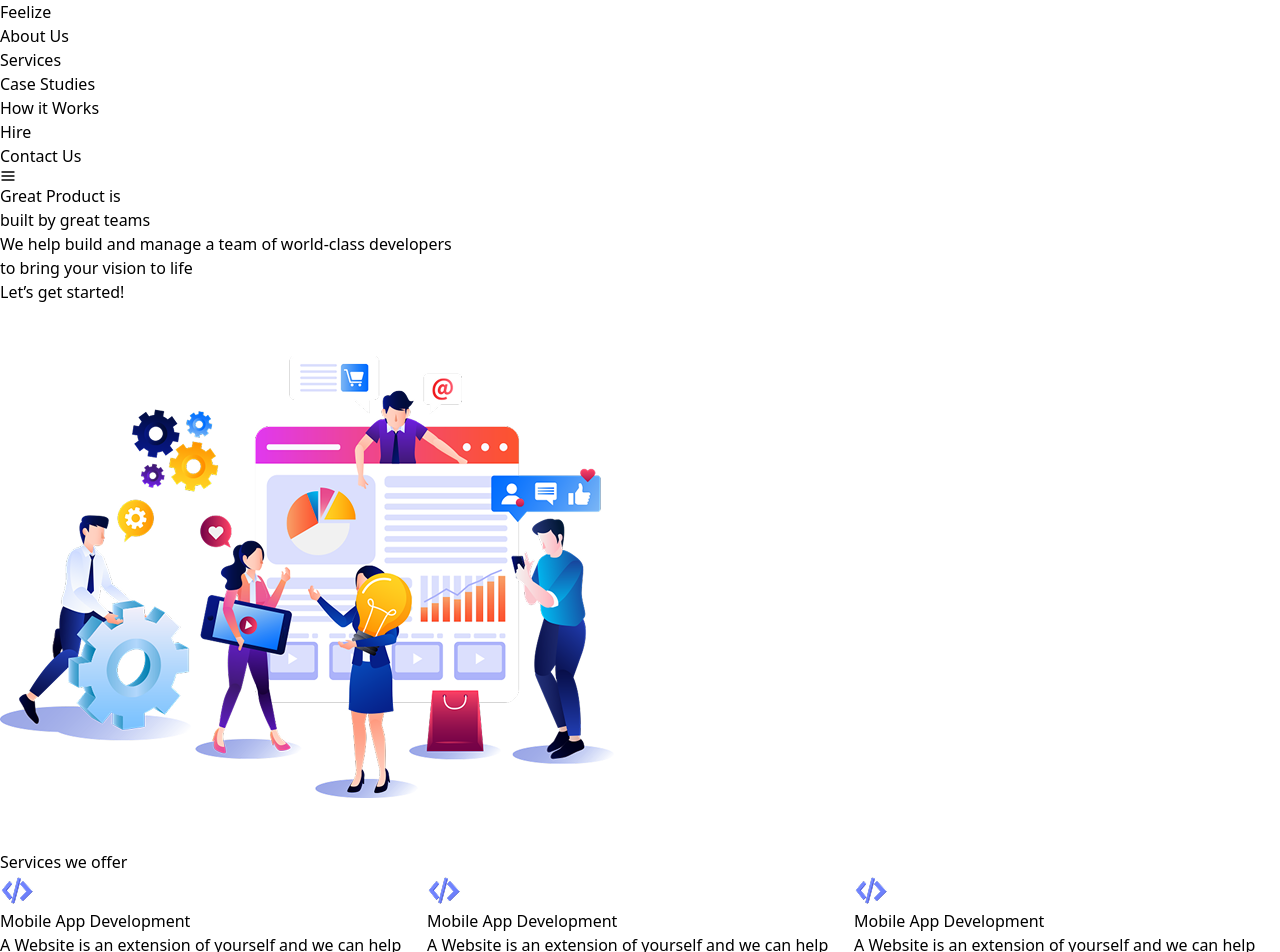
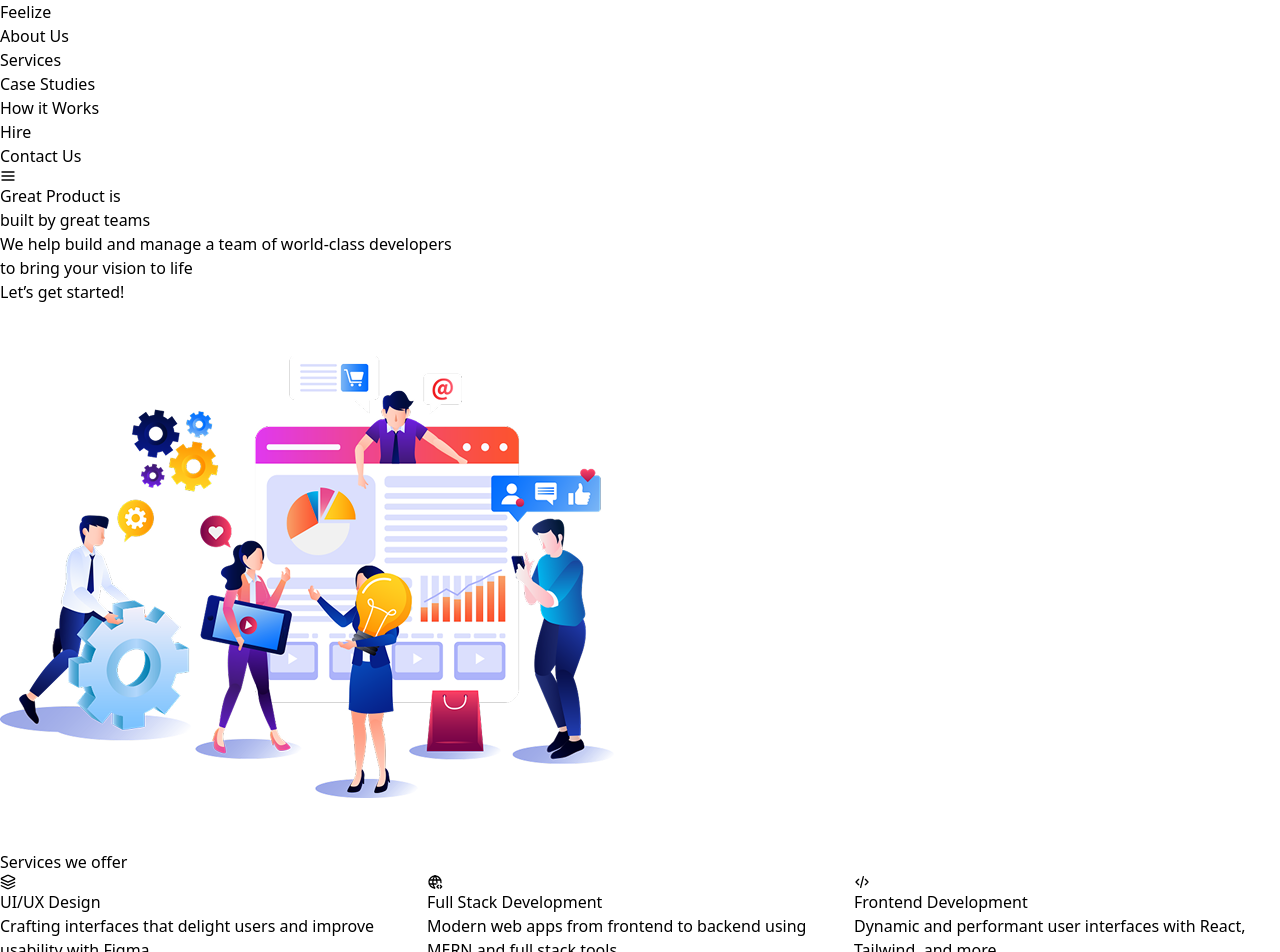
Before and after one commit to DebojitxBhatt/Feelize.com, a React (Vite) app in the folder Frontend/: page / in a window 1280 px wide. Shown: the top 952 px of the page. Built offline with nearby package versions, Linux system fonts and the light colour scheme.

Commit message:
add services section data on website

```diff
--- a/Frontend/package.json
+++ b/Frontend/package.json
@@ -10,6 +10,8 @@
     "preview": "vite preview"
   },
   "dependencies": {
+    "framer-motion": "^12.18.1",
+    "phosphor-react": "^1.4.1",
     "react": "^19.1.0",
     "react-countup": "^6.5.3",
     "react-dom": "^19.1.0",
--- a/Frontend/src/Components/ServicesSection.jsx
+++ b/Frontend/src/Components/ServicesSection.jsx
@@ -1,45 +1,56 @@
  import React, { useState } from 'react';
 import Slider from 'react-slick';
+import { motion } from 'framer-motion';
 import 'slick-carousel/slick/slick.css';
 import 'slick-carousel/slick/slick-theme.css';
-import iocn_1 from '../assets/icon_1.png'
+
+import { TbWorldCode, TbCode, TbServer2 } from "react-icons/tb";
+import { RiWordpressFill } from "react-icons/ri";
+import { LuLayers } from "react-icons/lu";
+import { BiLogoJavascript, BiLogoHtml5, BiLogoCss3 } from "react-icons/bi";
 
 const servicesData = [
   {
     id: 1,
-    title: 'Mobile App Development',
-    icon: iocn_1,
-    description: 'A Website is an extension of yourself and we can help you to express it properly. Your website is your number one marketing asset because we live in a digital age.',
+    title: 'Full Stack Development',
+    icon: <TbWorldCode className="text-4xl text-fuchsia-600" />,
+    description: 'Modern web apps from frontend to backend using MERN and full stack tools.',
   },
   {
-    id: 1,
-    title: 'Mobile App Development',
-    icon: iocn_1,
-    description: 'A Website is an extension of yourself and we can help you to express it properly. Your website is your number one marketing asset because we live in a digital age.',
+    id: 2,
+    title: 'Frontend Development',
+    icon: <TbCode className="text-4xl text-sky-600" />,
+    description: 'Dynamic and performant user interfaces with React, Tailwind, and more.',
   },
   {
-    id: 1,
-    title: 'Mobile App Development',
-    icon: iocn_1,
-    description: 'A Website is an extension of yourself and we can help you to express it properly. Your website is your number one marketing asset because we live in a digital age.',
+    id: 3,
+    title: 'Backend Development',
+    icon: <TbServer2 className="text-4xl text-green-600" />,
+    description: 'High-performance APIs and scalable logic using Node.js and Express.',
   },
   {
-    id: 1,
-    title: 'Mobile App Development',
-    icon: iocn_1,
-    description: 'A Website is an extension of yourself and we can help you to express it properly. Your website is your number one marketing asset because we live in a digital age.',
+    id: 4,
+    title: 'HTML / CSS / JavaScript',
+    icon: (
+      <div className="flex gap-2 text-3xl">
+        <BiLogoHtml5 className="text-orange-600" />
+        <BiLogoCss3 className="text-blue-600" />
+        <BiLogoJavascript className="text-yellow-500" />
+      </div>
+    ),
+    description: 'Pixel-perfect static and interactive websites using foundational tech.',
   },
   {
-    id: 1,
-    title: 'Mobile App Development',
-    icon: iocn_1,
-    description: 'A Website is an extension of yourself and we can help you to express it properly. Your website is your number one marketing asset because we live in a digital age.',
+    id: 5,
+    title: 'WordPress Development',
+    icon: <RiWordpressFill className="text-4xl text-blue-700" />,
+    description: 'Custom plugins, themes, and WordPress CMS websites with flexibility.',
   },
   {
-    id: 1,
-    title: 'Mobile App Development',
-    icon: iocn_1,
-    description: 'A Website is an extension of yourself and we can help you to express it properly. Your website is your number one marketing asset because we live in a digital age.',
+    id: 6,
+    title: 'UI/UX Design',
+    icon: <LuLayers className="text-4xl text-purple-500" />,
+    description: 'Crafting interfaces that delight users and improve usability with Figma.',
   },
 ];
 
@@ -75,23 +86,27 @@ const ServicesSlider = () => {
   };
 
   return (
-    <section className="bg-[#fbfaff] py-16 px-4 text-center overflow-x-hidden scrollbar-hide overflow-y-hidden " id='services'>
+    <section className="bg-[#fbfaff] py-16 px-4 text-center overflow-x-hidden scrollbar-hide overflow-y-hidden" id="services">
       <h2 className="text-3xl md:text-4xl font-bold text-gray-900 mb-10">Services we offer</h2>
 
       <Slider {...settings}>
         {servicesData.map((service, index) => (
           <div key={service.id} className="px-4">
-  <div
+            <motion.div
               className={`
                 transition-all duration-300 p-6 h-full cursor-pointer rounded-xl shadow-md
                 hover:shadow-lg bg-white
                 ${index === activeSlide ? 'border-4 border-pink-500 scale-105' : 'border border-gray-200'}
               `}
+              initial={{ opacity: 0, y: 50 }}
+              animate={{ opacity: 1, y: 0 }}
+              transition={{ duration: 0.5, delay: index * 0.15 }}
+              whileHover={{ scale: 1.05 }}
             >
               {/* Icon */}
               <div className="flex justify-center mb-4">
-      <div className="w-16 h-16 rounded-full bg-pink-100 flex items-center justify-center">
-        <img src={service.icon} alt={service.title} className="w-8 h-8" />
+                <div className="w-16 h-16 rounded-full bg-pink-100 flex items-center justify-center text-2xl">
+                  {service.icon}
                 </div>
               </div>
 
@@ -101,12 +116,9 @@ const ServicesSlider = () => {
               </h3>
 
               {/* Description */}
-    <p className="text-gray-600 text-sm leading-relaxed">
-      {service.description}
-    </p>
+              <p className="text-gray-600 text-sm leading-relaxed">{service.description}</p>
+            </motion.div>
           </div>
-</div>
-
         ))}
       </Slider>
     </section>
```
Also changed, not shown: 1 other file (tests, documents, lock files or other folders). Lines whose indentation alone changed are shown as unchanged.
